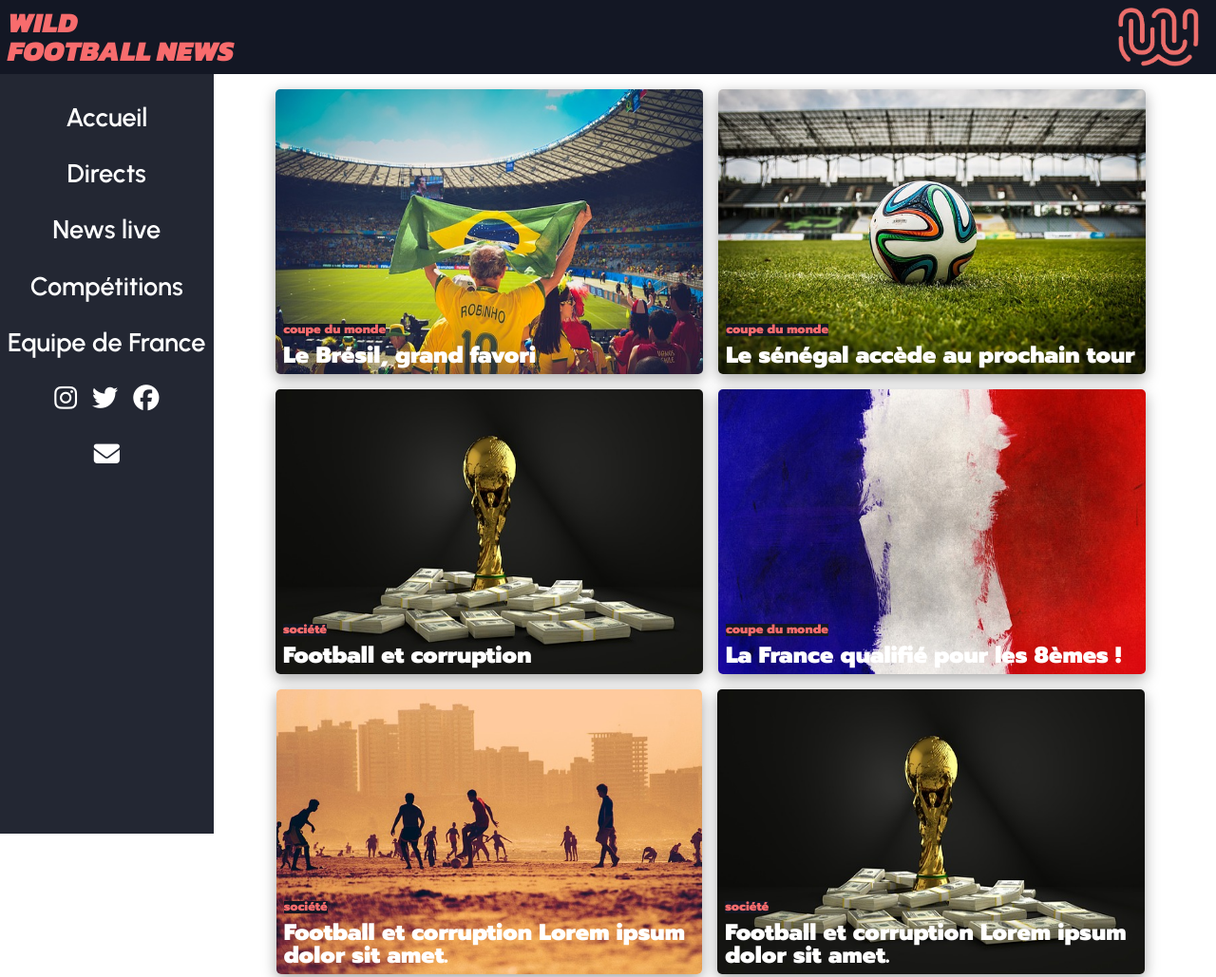
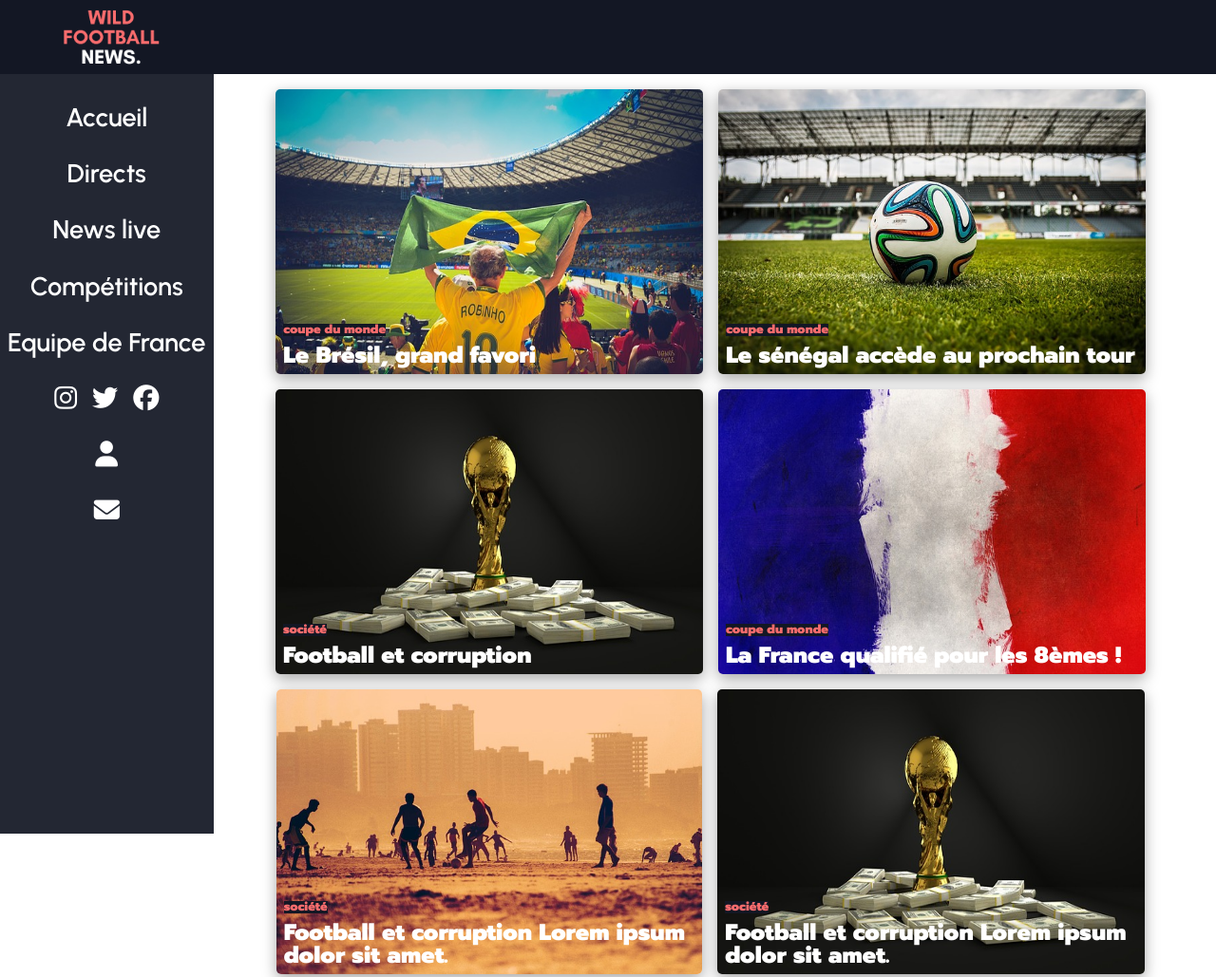
Before and after one commit to AlexDoucet/Projet-1, a plain HTML site: page index.html in a window 1280 px wide. Shown: the top 1029 px of the page at 95% size. Drawn offline with Linux system fonts and the light colour scheme.

Commit message:
changement de logo

```diff
--- a/index.html
+++ b/index.html
@@ -44,14 +44,11 @@
 
         <div class="title">
 
-            <h1>WILD<br>FOOTBALL NEWS</h1>
+            <img src="/assets/WILD..png" alt="">
 
         </div>
-        <div class="logo">
-            <a target="_blank" href="https://www.wildcodeschool.com/">
-                <img class="logo1" src="assets/logo_wcs.png" alt="logo">
-            </a>
-        </div>
+        <div class="user"><i class="fa-solid fa-user"></i></div>
+
     </header>
 
     <main>
@@ -107,6 +104,7 @@
                             href="https://twitter.com/wildcodeschool"><i class="fa-brands fa-twitter"></i></a><a
                             href="https://www.facebook.com/WildCodeSchool/"><i class="fa-brands fa-facebook"></i></a>
                     </li>
+                    <li><i class="fa-solid fa-user"></i></li>
                     <li><a href="/index3.html"><i class="fa-sharp fa-solid fa-envelope"></i></a></li>
 
                 </ul>
--- a/style.css
+++ b/style.css
@@ -20,9 +20,22 @@ header{
         white-space: nowrap;
         background-color:#131724;
     }
+.title{
+    height: 90%;
+padding-right: 8px;;
+}
+    img{
+        height: 100%;
+    }
+
+    .user i{
+        margin-right: 8px;
+        font-size: 2rem;
+        color: var(--primary-color);
+    }
 
 
-    .logo {
+    /* .logo {
         height: 100%;
         margin-right: 10px;
         display: flex;
@@ -39,7 +52,7 @@ header{
         box-sizing: border-box;
 
 
-    }
+    } */
 
 h1{
     color: var(--primary-color);
@@ -182,9 +195,12 @@ h4, h5 {
 
 @media (min-width: 768px){
 
-    h1{
-        font-family: 'Kanit', sans-serif ;
-        font-size: 30px;
+    .title{
+        padding-left: 50px;
+    }
+
+    .user{
+        display: none;
     }
 
     li:hover{
@@ -238,14 +254,12 @@ h4, h5 {
 
 @media (max-width: 768px){
 
-    h1{
-        color: white;
-    }
 
-        .title{
+
+        /* .title{
             text-align: center;
             font-size: 1rem;
-        }
+        } */
 
         .icone_burger{
             cursor: pointer;
```
Also changed, not shown: assets/WILD..png (added), assets/wild 2.svg (added), script.js (line endings or trailing spaces), style3.css (line endings or trailing spaces), 3 other files.
